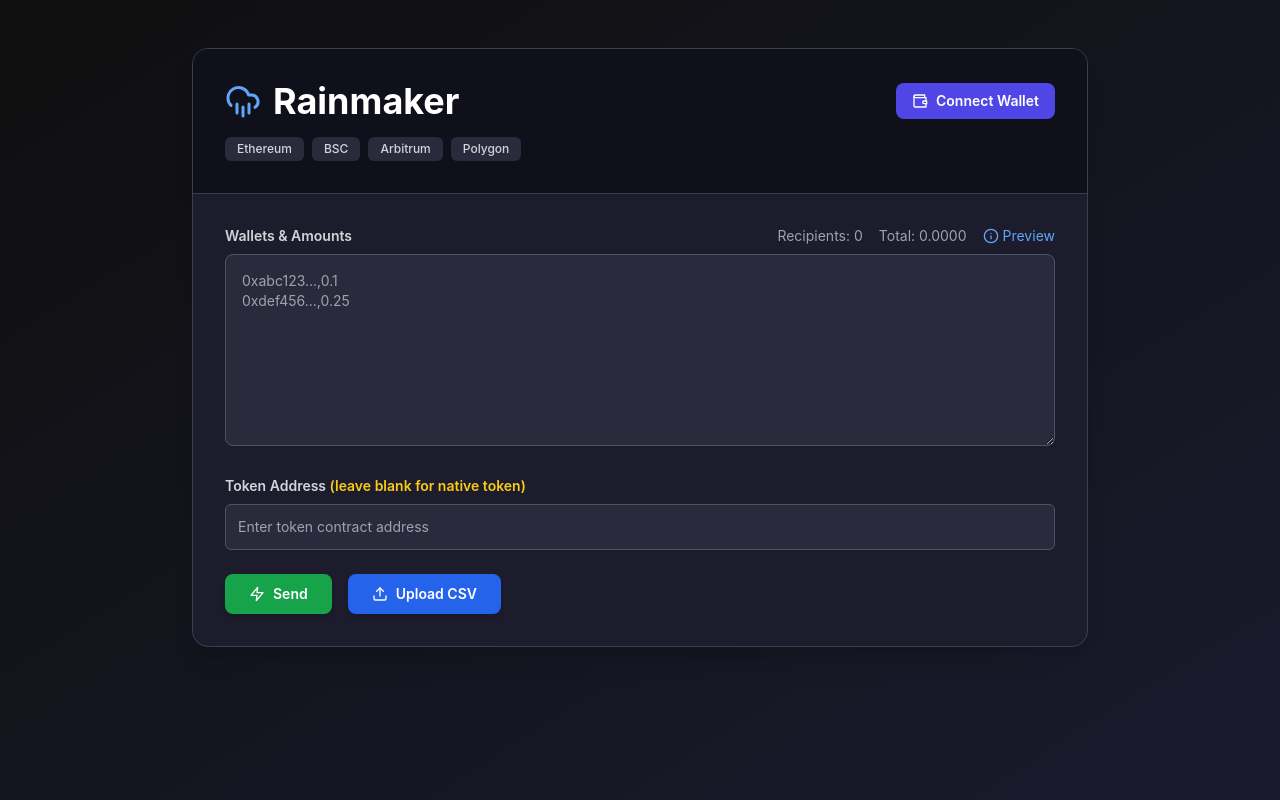
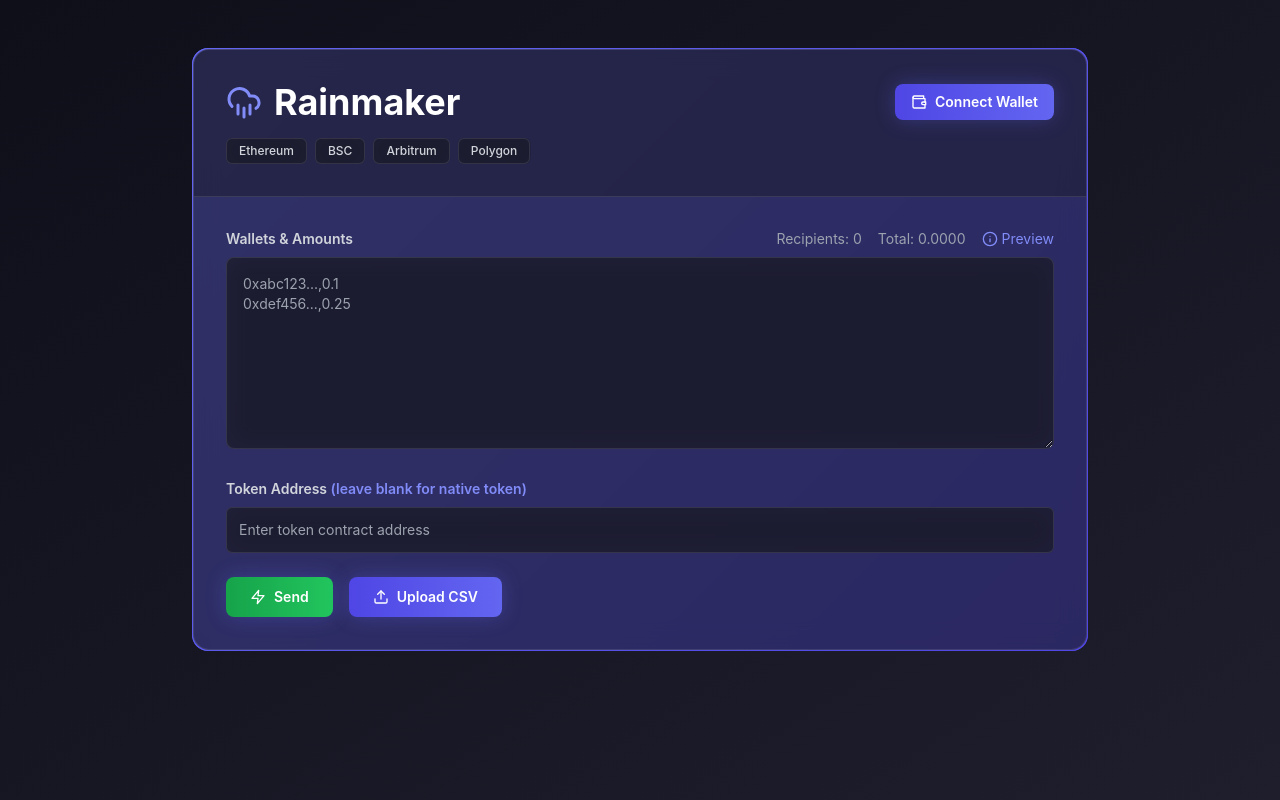
Before and after one commit to mobymedia/rainmaker_reboot, a Next.js app: page / in a window 1280 px wide. Built offline with nearby package versions, Linux system fonts and the light colour scheme.

Commit message:
Updated Rainmaker.tsx

```diff
--- a/app/Rainmaker.tsx
+++ b/app/Rainmaker.tsx
@@ -325,18 +325,19 @@ export default function Rainmaker() {
         initial={{ opacity: 0 }}
         animate={{ opacity: 1 }}
         transition={{ duration: 0.5 }}
-        className="min-h-screen bg-gradient-to-br from-[#0f0f0f] to-[#1a1a2e] text-white p-6 md:p-12 font-sans"
+        className="min-h-screen bg-gradient-to-br from-dark-900 to-dark-700 text-white p-6 md:p-12 font-sans"
       >
         <div className="max-w-4xl mx-auto space-y-6">
-          <div className="rounded-2xl bg-[#1c1c2c] shadow-xl border border-gray-700 overflow-hidden">
-            <div className="bg-[#10101a] p-6 md:p-8 border-b border-gray-700">
+          <div className="gradient-border">
+            <div className="glass-effect rounded-2xl overflow-hidden">
+              <div className="bg-dark-800/50 p-6 md:p-8 border-b border-white/10">
                 <div className="flex flex-col sm:flex-row justify-between items-start sm:items-center gap-4">
                   <h1 className="text-3xl md:text-4xl font-bold flex items-center gap-3">
-                  <CloudRain className="w-7 h-7 md:w-9 md:h-9 text-blue-400" /> Rainmaker
+                    <CloudRain className="w-7 h-7 md:w-9 md:h-9 text-primary-400" /> Rainmaker
                   </h1>
                   <div className="flex items-center gap-2">
                     {currentNetwork && (
-                    <div className="bg-[#2a2a3d] px-3 py-1.5 rounded-lg text-sm">
+                      <div className="glass-effect px-3 py-1.5 rounded-lg text-sm">
                         {currentNetwork.name}
                       </div>
                     )}
@@ -344,7 +345,7 @@ export default function Rainmaker() {
                       whileHover={{ scale: 1.02 }}
                       whileTap={{ scale: 0.98 }}
                       onClick={connectWallet}
-                    className="flex items-center gap-2 bg-indigo-600 hover:bg-indigo-700 px-4 py-2 rounded-lg text-sm font-semibold transition-colors"
+                      className="flex items-center gap-2 bg-gradient-to-r from-primary-600 to-primary-500 hover:from-primary-700 hover:to-primary-600 px-4 py-2 rounded-lg text-sm font-semibold transition-all shadow-glow"
                     >
                       <Wallet className="w-4 h-4" />
                       {account ? `${account.slice(0, 6)}...${account.slice(-4)}` : "Connect Wallet"}
@@ -358,10 +359,10 @@ export default function Rainmaker() {
                       whileHover={{ scale: 1.05 }}
                       whileTap={{ scale: 0.95 }}
                       onClick={() => switchNetwork(network.chainId)}
-                    className={`px-3 py-1 rounded-md text-xs font-medium transition-colors ${
+                      className={`px-3 py-1 rounded-md text-xs font-medium transition-all ${
                         chainId === network.chainId
-                        ? "bg-blue-600 text-white"
-                        : "bg-[#2a2a3d] text-gray-300 hover:bg-[#3a3a4d]"
+                          ? "bg-primary-600 text-white shadow-glow"
+                          : "glass-effect text-gray-300 hover:bg-dark-700/50"
                       }`}
                     >
                       {network.name}
@@ -381,14 +382,14 @@ export default function Rainmaker() {
                         whileHover={{ scale: 1.05 }}
                         whileTap={{ scale: 0.95 }}
                         onClick={() => setIsPreviewOpen(true)}
-                      className="text-blue-400 hover:text-blue-300 flex items-center gap-1"
+                        className="text-primary-400 hover:text-primary-300 flex items-center gap-1"
                       >
                         <Info className="w-4 h-4" /> Preview
                       </motion.button>
                     </div>
                   </div>
                   <textarea
-                  className="w-full h-48 p-4 text-sm rounded-lg bg-[#2a2a3d] text-white border border-gray-600 focus:outline-none focus:ring-2 focus:ring-blue-500 transition-all"
+                    className="w-full h-48 p-4 text-sm rounded-lg glass-effect text-white border border-white/10 focus:outline-none focus:ring-2 focus:ring-primary-500 transition-all"
                     value={inputText}
                     onChange={(e) => setInputText(e.target.value)}
                     placeholder="0xabc123...,0.1&#13;&#10;0xdef456...,0.25"
@@ -398,7 +399,7 @@ export default function Rainmaker() {
                 <div>
                   <label className="block text-sm font-semibold mb-2 text-gray-300">
                     Token Address{" "}
-                  <span className="text-yellow-400">
+                    <span className="text-primary-400">
                       (leave blank for {currentNetwork?.symbol || "native token"})
                     </span>
                   </label>
@@ -406,7 +407,7 @@ export default function Rainmaker() {
                     <input
                       type="text"
                       placeholder="Enter token contract address"
-                    className="flex-1 p-3 text-sm rounded-md bg-[#2a2a3d] text-white border border-gray-600 focus:outline-none focus:ring-2 focus:ring-blue-500 transition-all"
+                      className="flex-1 p-3 text-sm rounded-md glass-effect text-white border border-white/10 focus:outline-none focus:ring-2 focus:ring-primary-500 transition-all"
                       value={tokenAddress}
                       onChange={(e) => setTokenAddress(e.target.value)}
                     />
@@ -414,7 +415,7 @@ export default function Rainmaker() {
                       <motion.div
                         initial={{ opacity: 0, x: 20 }}
                         animate={{ opacity: 1, x: 0 }}
-                      className="bg-[#2a2a3d] px-4 py-2 rounded-lg"
+                        className="glass-effect px-4 py-2 rounded-lg"
                       >
                         <p className="text-sm font-medium">{tokenInfo.name} ({tokenInfo.symbol})</p>
                         <p className="text-xs text-gray-400">Balance: {tokenInfo.balance}</p>
@@ -436,7 +437,7 @@ export default function Rainmaker() {
                         <button
                           key={symbol}
                           onClick={() => setTokenAddress(address)}
-                        className="text-xs bg-blue-500/20 text-blue-400 px-2 py-1 rounded hover:bg-blue-500/30 transition-colors"
+                          className="text-xs bg-primary-500/20 text-primary-400 px-2 py-1 rounded hover:bg-primary-500/30 transition-colors"
                         >
                           {symbol}
                         </button>
@@ -451,10 +452,10 @@ export default function Rainmaker() {
                     whileTap={{ scale: 0.98 }}
                     onClick={handleSend}
                     disabled={isLoading}
-                  className={`flex items-center gap-2 px-6 py-2.5 rounded-lg text-sm font-semibold shadow-md transition-all ${
+                    className={`flex items-center gap-2 px-6 py-2.5 rounded-lg text-sm font-semibold shadow-glow transition-all ${
                       isLoading
                         ? "bg-gray-600 cursor-not-allowed"
-                      : "bg-green-600 hover:bg-green-700"
+                        : "bg-gradient-to-r from-green-600 to-green-500 hover:from-green-700 hover:to-green-600"
                     }`}
                   >
                     {isLoading ? (
@@ -468,7 +469,7 @@ export default function Rainmaker() {
                     whileHover={{ scale: 1.02 }}
                     whileTap={{ scale: 0.98 }}
                     onClick={() => fileInputRef.current?.click()}
-                  className="flex items-center gap-2 bg-blue-600 hover:bg-blue-700 px-6 py-2.5 rounded-lg text-sm font-semibold shadow-md transition-all"
+                    className="flex items-center gap-2 bg-gradient-to-r from-primary-600 to-primary-500 hover:from-primary-700 hover:to-primary-600 px-6 py-2.5 rounded-lg text-sm font-semibold shadow-glow transition-all"
                   >
                     <Upload className="w-4 h-4" /> Upload CSV
                   </motion.button>
@@ -496,7 +497,7 @@ export default function Rainmaker() {
                           key={tx.hash}
                           initial={{ opacity: 0, x: -20 }}
                           animate={{ opacity: 1, x: 0 }}
-                        className="bg-[#2a2a3d] p-4 rounded-lg hover:bg-[#3a3a4d] transition-colors"
+                          className="glass-effect p-4 rounded-lg hover:bg-dark-700/50 transition-all"
                         >
                           <div className="flex justify-between items-start">
                             <div>
@@ -524,6 +525,7 @@ export default function Rainmaker() {
               </div>
             </div>
           </div>
+        </div>
       </motion.div>
 
       <Transition show={isPreviewOpen} as={React.Fragment}>
@@ -542,7 +544,7 @@ export default function Rainmaker() {
               leaveFrom="opacity-100"
               leaveTo="opacity-0"
             >
-              <Dialog.Overlay className="fixed inset-0 bg-black bg-opacity-75 transition-opacity" />
+              <Dialog.Overlay className="fixed inset-0 bg-black bg-opacity-75 backdrop-blur-sm transition-opacity" />
             </Transition.Child>
 
             <span
@@ -561,7 +563,7 @@ export default function Rainmaker() {
               leaveFrom="opacity-100 scale-100"
               leaveTo="opacity-0 scale-95"
             >
-              <div className="inline-block w-full max-w-2xl p-6 my-8 overflow-hidden text-left align-middle transition-all transform bg-[#1c1c2c] shadow-xl rounded-2xl">
+              <div className="inline-block w-full max-w-2xl p-6 my-8 overflow-hidden text-left align-middle transition-all transform glass-effect rounded-2xl">
                 <div className="flex justify-between items-center mb-4">
                   <Dialog.Title
                     as="h3"
@@ -590,7 +592,7 @@ export default function Rainmaker() {
                     </div>
                     <div className="mt-4">
                       <div className="text-sm text-gray-400 mb-2">Recipients Preview:</div>
-                      <div className="bg-[#2a2a3d] rounded-lg p-4 max-h-60 overflow-y-auto">
+                      <div className="glass-effect rounded-lg p-4 max-h-60 overflow-y-auto">
                         {inputText.split('\n').slice(0, 5).map((line, index) => (
                           <div key={index} className="text-sm mb-2 last:mb-0">
                             {line}
```
Lines whose indentation alone changed are shown as unchanged.
